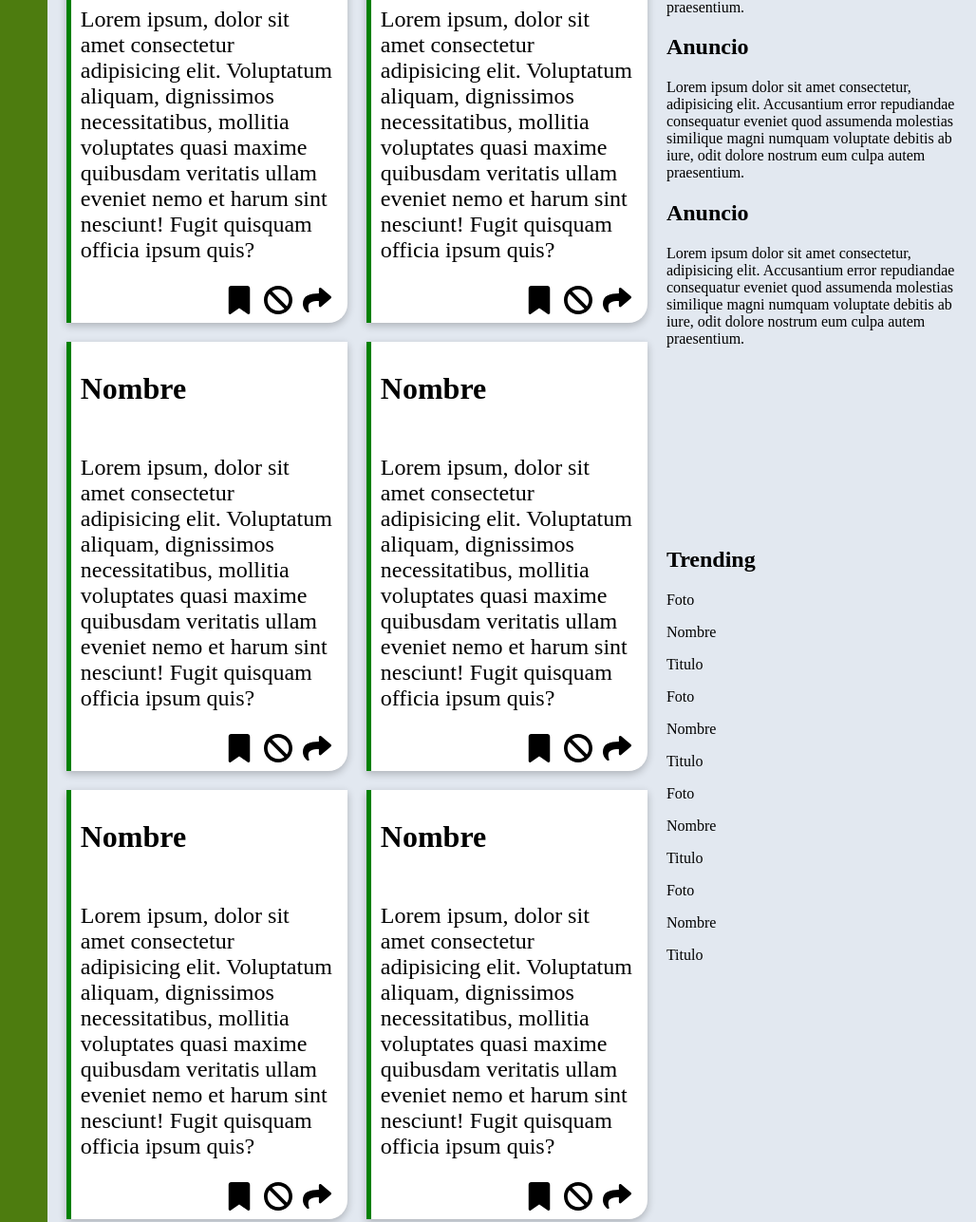
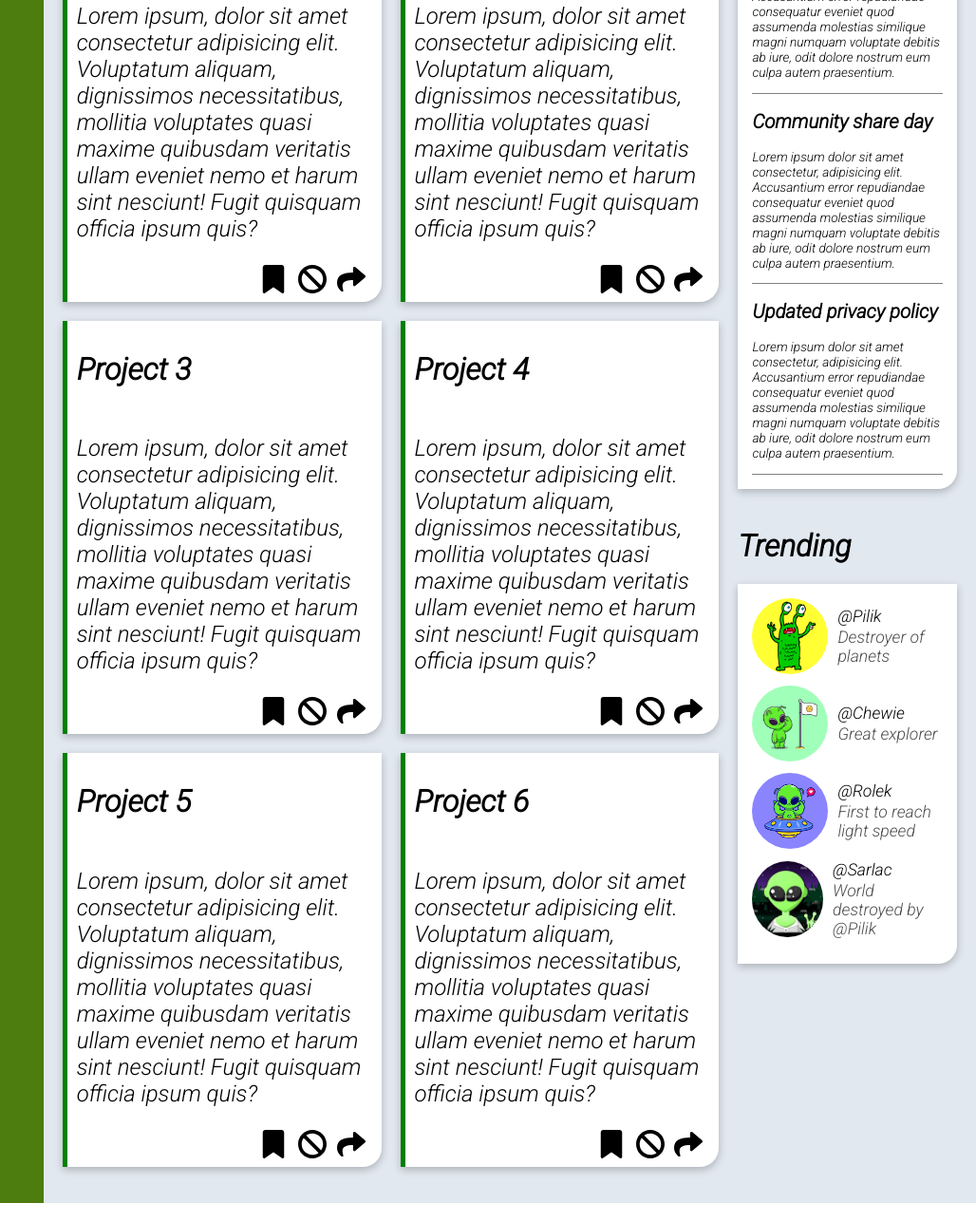
Before and after one commit to FranStok/Dashboard, a plain HTML site: page index.html in a window 1280 px wide. Shown: the part 465-1752 px from the top of the page at 95% size, without its empty margins (252-1280 px from the left). Drawn offline with Linux system fonts and the light colour scheme.

Commit message:
Terminado

```diff
--- a/index.html
+++ b/index.html
@@ -6,6 +6,9 @@
     <meta name="viewport" content="width=device-width, initial-scale=1.0">
     <title>Document</title>
     <link rel="stylesheet" href="style.css">
+    <link rel="preconnect" href="https://fonts.googleapis.com">
+    <link rel="preconnect" href="https://fonts.gstatic.com" crossorigin>
+    <link href="https://fonts.googleapis.com/css2?family=Roboto:ital,wght@1,300&display=swap" rel="stylesheet">
 </head>
 <body>
     <div class="sidebar">
@@ -34,11 +37,11 @@
                 <input type="text" placeholder="search">
             </label>
             <img src="/Iconos/bell-solid.svg" class="icono campana">
-            <img src="/Iconos/cute-alien-riding-ufo-with-love-sign-cartoon-vector-icon-illustration-science-technology-icon-concept-isolated-premium-vector-flat-cartoon-style_138676-3810.webp" class="foto">
+            <img src="/Imagenes/cute-alien-riding-ufo-with-love-sign-cartoon-vector-icon-illustration-science-technology-icon-concept-isolated-premium-vector-flat-cartoon-style_138676-3810.webp" class="foto">
             <p>Morgan Yu</p>
         </div>
         <div class="header2">
-            <img src="/Iconos/cute-alien-riding-ufo-with-love-sign-cartoon-vector-icon-illustration-science-technology-icon-concept-isolated-premium-vector-flat-cartoon-style_138676-3810.webp" class="foto">
+            <img src="/Imagenes/cute-alien-riding-ufo-with-love-sign-cartoon-vector-icon-illustration-science-technology-icon-concept-isolated-premium-vector-flat-cartoon-style_138676-3810.webp" class="foto">
             <div class="Usuario">
                 <p>Hi there,</p>
                 <p>Morgan Yu(@Morgan)</p>
@@ -53,7 +56,7 @@
             <h1>Your projects</h1>
             <div class="projects">
                 <div class="project">
-                    <h2>Nombre</h2>
+                    <h2>Project 1</h2>
                     <p>Lorem ipsum, dolor sit amet consectetur adipisicing elit. Voluptatum aliquam, dignissimos necessitatibus, mollitia voluptates quasi maxime quibusdam veritatis ullam eveniet nemo et harum sint nesciunt! Fugit quisquam officia ipsum quis?</p>
                     <div>
                         <img src="/Iconos/bookmark-solid.svg" class="icono">
@@ -62,7 +65,7 @@
                     </div>
                 </div>
                 <div class="project">
-                    <h2>Nombre</h2>
+                    <h2>Project 2</h2>
                     <p>Lorem ipsum, dolor sit amet consectetur adipisicing elit. Voluptatum aliquam, dignissimos necessitatibus, mollitia voluptates quasi maxime quibusdam veritatis ullam eveniet nemo et harum sint nesciunt! Fugit quisquam officia ipsum quis?</p>
                     <div>
                         <img src="/Iconos/bookmark-solid.svg" class="icono">
@@ -71,7 +74,7 @@
                     </div>
                 </div>
                 <div class="project">
-                    <h2>Nombre</h2>
+                    <h2>Project 3</h2>
                     <p>Lorem ipsum, dolor sit amet consectetur adipisicing elit. Voluptatum aliquam, dignissimos necessitatibus, mollitia voluptates quasi maxime quibusdam veritatis ullam eveniet nemo et harum sint nesciunt! Fugit quisquam officia ipsum quis?</p>
                     <div>
                         <img src="/Iconos/bookmark-solid.svg" class="icono">
@@ -80,7 +83,7 @@
                     </div>
                 </div>
                 <div class="project">
-                    <h2>Nombre</h2>
+                    <h2>Project 4</h2>
                     <p>Lorem ipsum, dolor sit amet consectetur adipisicing elit. Voluptatum aliquam, dignissimos necessitatibus, mollitia voluptates quasi maxime quibusdam veritatis ullam eveniet nemo et harum sint nesciunt! Fugit quisquam officia ipsum quis?</p>
                     <div>
                         <img src="/Iconos/bookmark-solid.svg" class="icono">
@@ -89,7 +92,7 @@
                     </div>
                 </div>
                 <div class="project">
-                    <h2>Nombre</h2>
+                    <h2>Project 5</h2>
                     <p>Lorem ipsum, dolor sit amet consectetur adipisicing elit. Voluptatum aliquam, dignissimos necessitatibus, mollitia voluptates quasi maxime quibusdam veritatis ullam eveniet nemo et harum sint nesciunt! Fugit quisquam officia ipsum quis?</p>
                     <div>
                         <img src="/Iconos/bookmark-solid.svg" class="icono">
@@ -98,7 +101,7 @@
                     </div>
                 </div>
                 <div class="project">
-                    <h2>Nombre</h2>
+                    <h2>Project 6</h2>
                     <p>Lorem ipsum, dolor sit amet consectetur adipisicing elit. Voluptatum aliquam, dignissimos necessitatibus, mollitia voluptates quasi maxime quibusdam veritatis ullam eveniet nemo et harum sint nesciunt! Fugit quisquam officia ipsum quis?</p>
                     <div>
                         <img src="/Iconos/bookmark-solid.svg" class="icono">
@@ -109,43 +112,53 @@
             </div>
         </div>
         <div class="announcementsWraper">
-            <p>Announcements</p>
+            <h1>Announcements</h1>
             <div class="announcements">
                 <div class="announcement">
-                    <h2>Anuncio</h2>
+                    <h2>Site maintenace</h2>
                     <p>Lorem ipsum dolor sit amet consectetur, adipisicing elit. Accusantium error repudiandae consequatur eveniet quod assumenda molestias similique magni numquam voluptate debitis ab iure, odit dolore nostrum eum culpa autem praesentium.</p>
                 </div>
                 <div class="announcement">
-                    <h2>Anuncio</h2>
+                    <h2>Community share day</h2>
                     <p>Lorem ipsum dolor sit amet consectetur, adipisicing elit. Accusantium error repudiandae consequatur eveniet quod assumenda molestias similique magni numquam voluptate debitis ab iure, odit dolore nostrum eum culpa autem praesentium.</p>
                 </div>
                 <div class="announcement">
-                    <h2>Anuncio</h2>
+                    <h2>Updated privacy policy</h2>
                     <p>Lorem ipsum dolor sit amet consectetur, adipisicing elit. Accusantium error repudiandae consequatur eveniet quod assumenda molestias similique magni numquam voluptate debitis ab iure, odit dolore nostrum eum culpa autem praesentium.</p>
                 </div>
             </div>
         </div>
         <div class="TrendingWraper">
-            <h2>Trending</h2>
+            <h1>Trending</h1>
+            <div class="Trenders">
                 <div class="Trender">
-                <p>Foto</p>
-                <p>Nombre</p>
-                <p>Titulo</p>
+                    <img src="/Imagenes/Alien 1.png" class="foto">
+                    <div>
+                        <p>@Pilik</p>
+                        <p>Destroyer of planets</p>
+                    </div>
                 </div>
                 <div class="Trender">
-                <p>Foto</p>
-                <p>Nombre</p>
-                <p>Titulo</p>
+                    <img class="foto" src="/Imagenes/cute-alien-respeto-luna-bandera-dibujos-animados-vector-icono-ilustracion-ciencia-tecnologia-icono-aislado_138676-4413.webp">
+                    <div>
+                        <p>@Chewie</p>
+                        <p>Great explorer</p>
+                    </div>
                 </div>
                 <div class="Trender">
-                <p>Foto</p>
-                <p>Nombre</p>
-                <p>Titulo</p>
+                    <img class="foto" src="/Imagenes/cute-alien-riding-ufo-with-love-sign-cartoon-vector-icon-illustration-science-technology-icon-concept-isolated-premium-vector-flat-cartoon-style_138676-3810.webp">
+                    <div>
+                        <p>@Rolek</p>
+                        <p>First to reach light speed</p>
+                    </div>
                 </div>
                 <div class="Trender">
-                <p>Foto</p>
-                <p>Nombre</p>
-                <p>Titulo</p>
+                    <img class="foto" src="/Imagenes/verde-alien-el-retrato-del-personaje-de-dibujos-animados-de-vectores-ilustracion-en-color-horizontal-sobre-blanco-aislado-ry9er6.jpg">
+                    <div>
+                        <p>@Sarlac</p>
+                        <p>World destroyed by @Pilik</p>
+                    </div>
+                </div>
             </div>
         </div>
     </div>
--- a/style.css
+++ b/style.css
@@ -1,4 +1,6 @@
-
+*{
+    font-family: 'Roboto', sans-serif;
+}
 body{
     display: grid;
     grid-template: 1fr 6fr/1fr 5fr;
@@ -38,6 +40,9 @@ li>img{
 a{
     text-decoration: none;
     color: black;
+}
+a:active{
+    color: #e2e8f0;
 }
 .header{
     font-size: 1.5em;
@@ -104,7 +109,7 @@ button:active{
     padding: 20px;
     background-color: #e2e8f0;
     display: grid;
-    grid-template: 1fr 1fr/2fr 1fr;
+    grid-template: 1fr 1fr/3fr 1fr;
     gap: 20px;
 }
 .yours{
@@ -136,3 +141,27 @@ button:active{
 .project>div>img{
     margin-right: 7px;
 }
+.announcements,.Trenders{
+    background-color: white;
+    padding: 15px;
+    border-radius: 0 0 20px 0;
+    box-shadow: rgba(0, 0, 0, 0.24) 0px 3px 8px;
+}
+.announcement{
+    border-bottom: solid 1px grey;
+    font-size: 0.85em;
+}
+.Trender{
+    margin-bottom: 12px;
+    display: flex;
+    align-items: center;
+    gap: 10px;
+    font-size: 1.1em;
+}
+.Trender>div>p{
+    margin: 0;
+}
+.Trender>div :nth-child(2){
+    opacity: 0.7;
+    margin-top: 2px;
+}
```
Also changed, not shown: Iconos/cute-alien-cartoon-character-sleeping-on-the-moon-vector.webp (deleted), Imagenes/Alien 1.png (added), Imagenes/cute-alien-respeto-luna-bandera-dibujos-animados-vector-icono-ilustracion-ciencia-tecnologia-icono-aislado_138676-4413.webp (added), Imagenes/cute-alien-riding-ufo-with-love-sign-cartoon-vector-icon-illustration-science-technology-icon-concept-isolated-premium-vector-flat-cartoon-style_138676-3810.webp (renamed from Iconos/cute-alien-riding-ufo-with-love-sign-cartoon-vector-icon-illustration-science-technology-icon-concept-isolated-premium-vector-flat-cartoon-style_138676-3810.webp), Imagenes/verde-alien-el-retrato-del-personaje-de-dibujos-animados-de-vectores-ilustracion-en-color-horizontal-sobre-blanco-aislado-ry9er6.jpg (added). Lines whose indentation alone changed are shown as unchanged.
